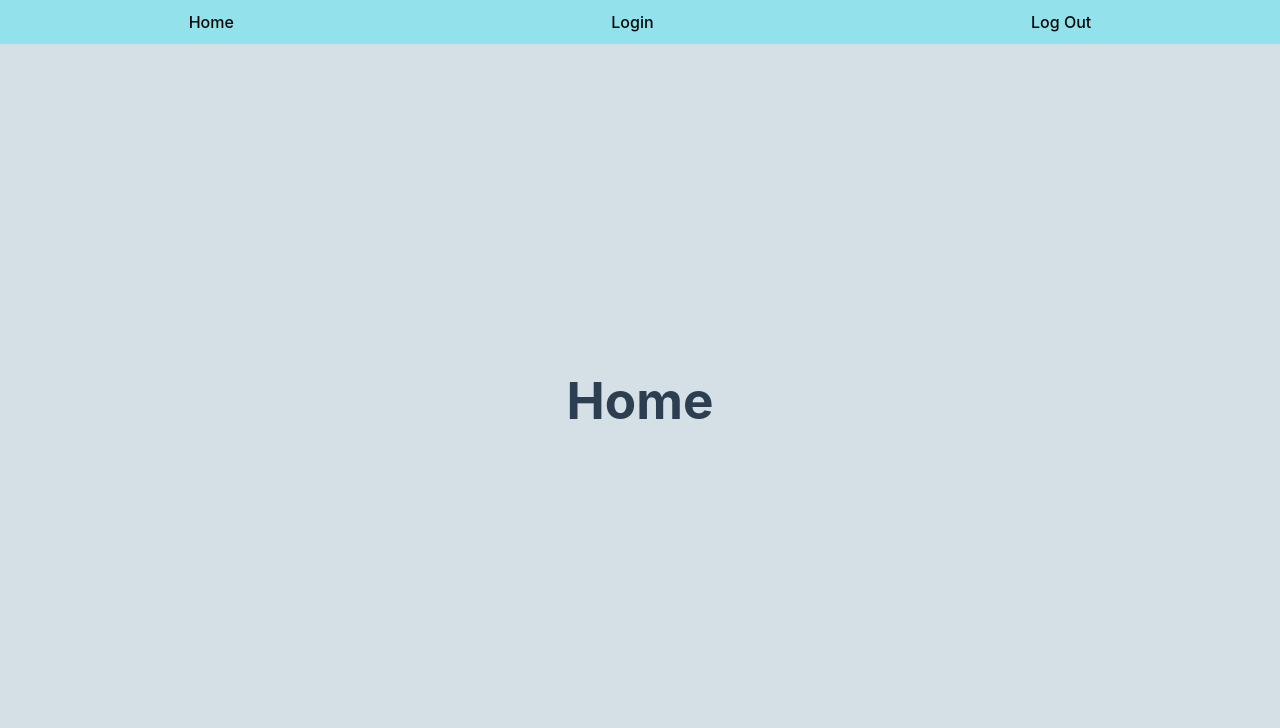
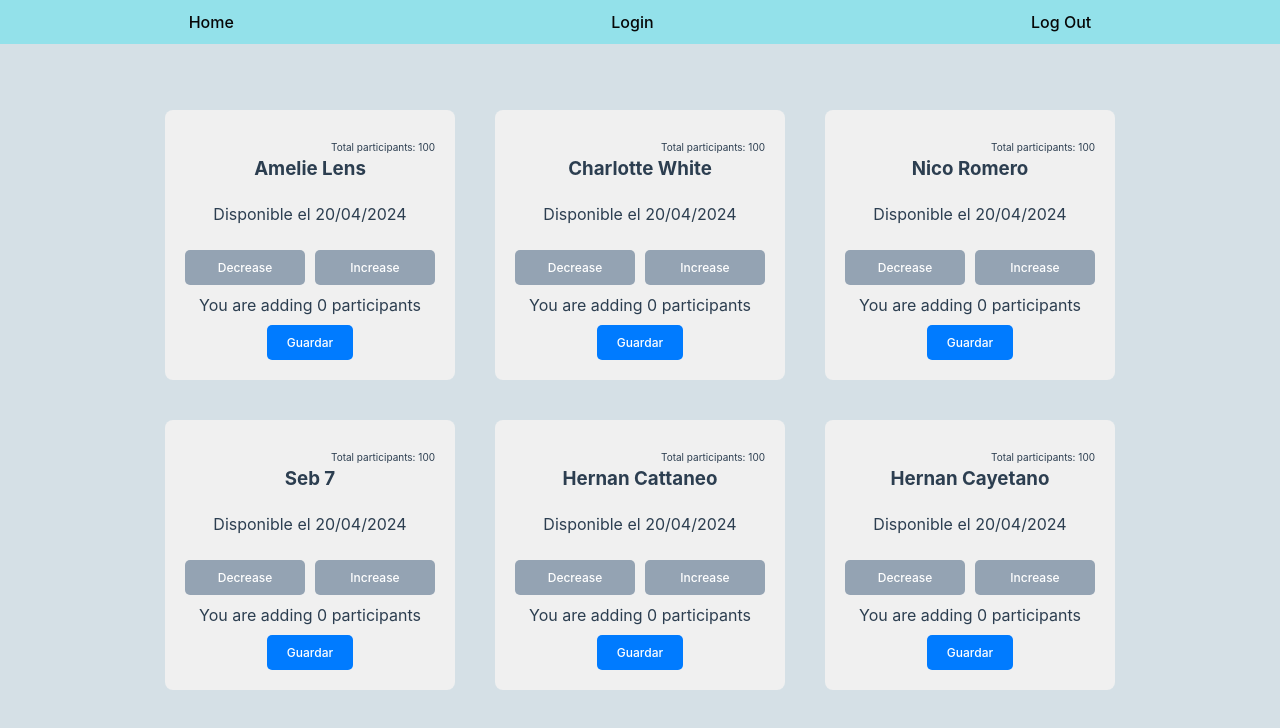
Before and after one commit to Cristianv10/coordinadora_fr, a React (Vite) app: page /home in a window 1280 px wide. Shown: the top 728 px of the page. Built offline with nearby package versions, Linux system fonts and the light colour scheme.

Commit message:
Modal to confirm my suscriptions to the events

```diff
--- a/package.json
+++ b/package.json
@@ -31,6 +31,7 @@
     "react": "^17.0.2",
     "react-dom": "^17.0.2",
     "react-hook-form": "^7.51.1",
+    "react-modal": "^3.16.1",
     "react-router-dom": "^6.22.3",
     "yup": "^1.4.0"
   }
--- a/src/App.css
+++ b/src/App.css
@@ -34,6 +34,10 @@
   margin-top: 0;
 }
 
+.event-title{
+  margin-top: 0;
+}
+
 .text-container p {
   margin-bottom: 0;
 }
@@ -55,16 +59,6 @@ label {
   border-radius: 5px;
 }
 
-/* input[type="text"],
-input[type="email"],
-input[type="password"] {
-  width: 90%;
-  padding: 10px;
-  font-size: 16px;
-  border: 1px solid #ccc;
-  border-radius: 5px;
-} */
-
 .submit-button {
   background-color: #007bff;
   color: #fff;
@@ -76,6 +70,29 @@ input[type="password"] {
 }
 
 .submit-button:hover {
+  background-color: #0056b3;
+}
+
+.event-button {
+  background-color: #94a3b3;
+  color: #fff;
+  border: none;
+  border-radius: 5px;
+  padding: 10px 20px;
+  font-size: 12px;
+  cursor: pointer;
+}
+.event-button-save {
+  background-color: #007bff;
+  color: #fff;
+  border: none;
+  border-radius: 5px;
+  padding: 10px 20px;
+  font-size: 12px;
+  cursor: pointer;
+}
+
+.event-button:hover {
   background-color: #0056b3;
 }
 
@@ -122,11 +139,28 @@ nav a {
   text-decoration: none;
 }
 
+.grid-container-event {
+  display: grid;
+  grid-template-columns: repeat(3, 1fr);
+  gap: 40px;
+}
+
+.event {
+  background-color: #f0f0f0;
+  padding: 20px;
+  border-radius: 8px;
+}
+
 
 @media screen and (max-width: 768px) {
   .grid-container {
     grid-template-columns: 1fr;
 
+  }
+  .grid-container-event {
+    display: grid;
+    grid-template-columns: repeat(2, 1fr);
+    gap: 40px;
   }
   .text-container {
     padding: 20px;
@@ -146,3 +180,10 @@ nav a {
 
   }
 }
+
+@media screen and (max-width: 500px) {
+  .grid-container-event {
+    grid-template-columns: 1fr;
+    gap: 40px;
+  }
+}
--- a/src/index.css
+++ b/src/index.css
@@ -35,6 +35,18 @@ h1 {
   line-height: 1.1;
 }
 
+.dialog {
+  background-color: #f5f5f5;
+  box-shadow: none;
+  border-radius: 15px;
+  padding: 20px;
+  display: flex;
+  justify-content: center;
+  align-items: center;
+  width: 30%;
+}
+
+
 button {
   border-radius: 8px;
   border: 1px solid transparent;
@@ -57,6 +69,12 @@ button:focus-visible {
 p {
   font-size: 1.5rem;
   margin-bottom: 2rem;
+}
+
+.event-p {
+  font-size: 1rem;
+  margin-top: 1rem;
+  margin-bottom: 1.5rem;
 }
 
 .home-container {
--- /dev/null
+++ b/src/views/home/ConfirmDialog.tsx
@@ -0,0 +1,35 @@
+import { Dialog } from "@material-ui/core";
+import { FC } from "react";
+
+interface ConfirmationDialogProps {
+  open: boolean;
+  onClose: () => void;
+  onConfirm: () => void;
+}
+
+const ConfirmationDialog: FC<ConfirmationDialogProps> = ({ open, onClose, onConfirm }) => {
+  return (
+    <Dialog open={open} onClose={onClose} PaperProps={{
+      style: {
+        backgroundColor: '#f5f5f5',
+        boxShadow: 'none',
+        borderRadius: '15px',
+        padding: '20px',
+        display: 'flex',
+        justifyContent: 'center',
+        alignItems: 'center',
+        width: '300px',
+      },
+    }}>
+      <div style={{textAlign: 'center'}}>
+        <h2>Confirmar cambios</h2>
+        <div style={{display: 'grid', gridTemplateColumns: '1fr 1fr', gap: '10px'}}>
+          <button className="event-button" onClick={onConfirm}>Confirm</button>
+          <button className="event-button" onClick={onClose}>Cancel</button>
+        </div>
+      </div>
+    </Dialog>
+  );
+}
+
+export default ConfirmationDialog;
--- /dev/null
+++ b/src/views/home/EventCard.tsx
@@ -0,0 +1,62 @@
+import { useState } from "react";
+import ConfirmationDialog from "./ConfirmDialog";
+
+interface Event {
+    id: number;
+    title: string;
+    description: string;
+}
+
+interface EventCardProps {
+    event: Event;
+}
+
+const EventCard: React.FC<EventCardProps> = ({ event }) => {
+    const [counter, setCounter] = useState(0);
+    const [modalIsOpen, setModalIsOpen] = useState(false);
+    const totalParticipants = 100;
+
+    const handleIncrement = () => {
+        setCounter(counter + 1);
+    };
+
+    const handleDecrement = () => {
+        if (counter > 0) {
+            setCounter(counter - 1);
+        }
+    };
+
+    const openModal = () => {
+      setModalIsOpen(true);
+  };
+
+    const closeModal = () => {
+        setModalIsOpen(false);
+    };
+
+    const confirmChanges = () => {
+        setModalIsOpen(false);
+
+    };
+
+    return (
+      <>
+      <div key={event.id} className="event">
+        <p style={{textAlign: 'right', fontSize: '10px', marginBottom: '0px'}}>{`Total participants: ${totalParticipants}`}</p>
+        <h3 className="event-title">{event.title}</h3>
+        <p className="event-p">{event.description}</p>
+        <div style={{display: 'grid', gridTemplateColumns: '1fr 1fr', gap: '10px'}}>
+          <button className="event-button" onClick={handleDecrement}>Decrease</button>
+          <button className="event-button" onClick={handleIncrement}>Increase</button>
+        </div>
+        <div style={{marginTop:"8px", marginBottom: '8px', width: '250px'}}>
+          <span>{`You are adding ${counter} participants`}</span>
+        </div>
+        <button className="event-button-save" onClick={openModal}>Guardar</button>
+        <ConfirmationDialog open={modalIsOpen} onClose={closeModal} onConfirm={confirmChanges} />
+      </div>
+      </>
+    );
+}
+
+export default EventCard;
--- a/src/views/home/Home.tsx
+++ b/src/views/home/Home.tsx
@@ -1,11 +1,26 @@
 import Navbar from "./NavBar";
+import EventCard from "./EventCard";
 
 const HomeView = () => {
-    return (
-        <>
-        <Navbar></Navbar>
-        <h1>Home</h1>
-        </>
+  const events = [
+    { id: 1, title: "Amelie Lens", description: "Disponible el 20/04/2024" },
+    { id: 2, title: "Charlotte White", description: "Disponible el 20/04/2024" },
+    { id: 3, title: "Nico Romero", description: "Disponible el 20/04/2024" },
+    { id: 4, title: "Seb 7", description: "Disponible el 20/04/2024" },
+    { id: 5, title: "Hernan Cattaneo", description: "Disponible el 20/04/2024" },
+    { id: 6, title: "Hernan Cayetano", description: "Disponible el 20/04/2024" }
+  ];
+
+  return (
+      <>
+       <Navbar></Navbar>
+       <div className="grid-container-event">
+  {events.map(event => (
+    <EventCard event={event} />
+  ))}
+</div>
+
+      </>
     );
 }
 
```
Also changed, not shown: 1 other file (tests, documents, lock files or other folders).
